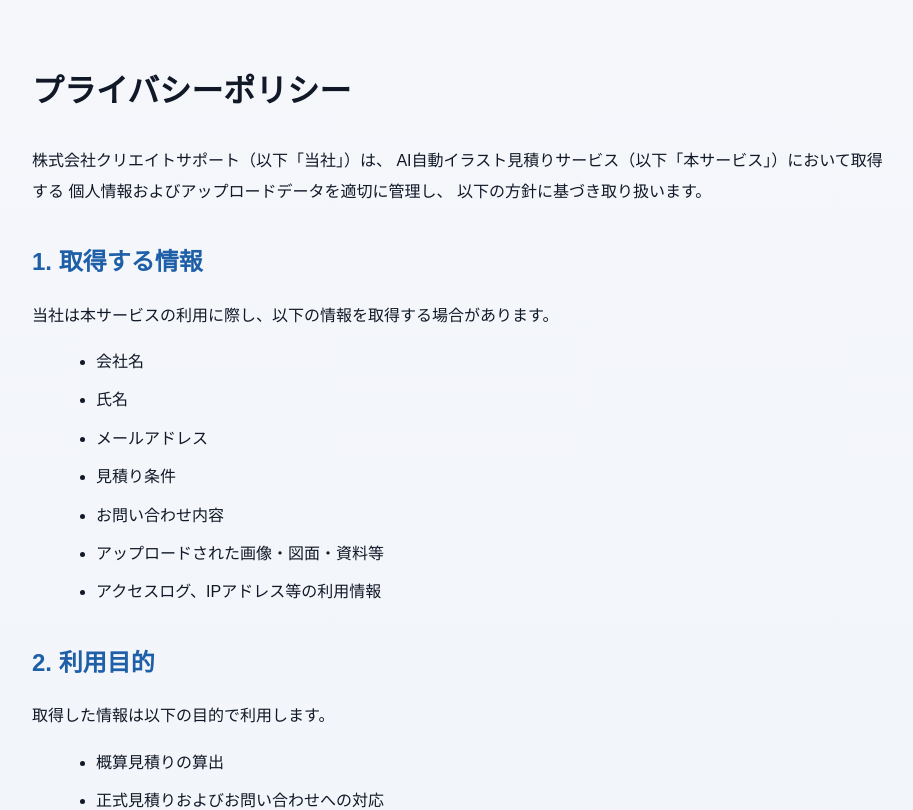
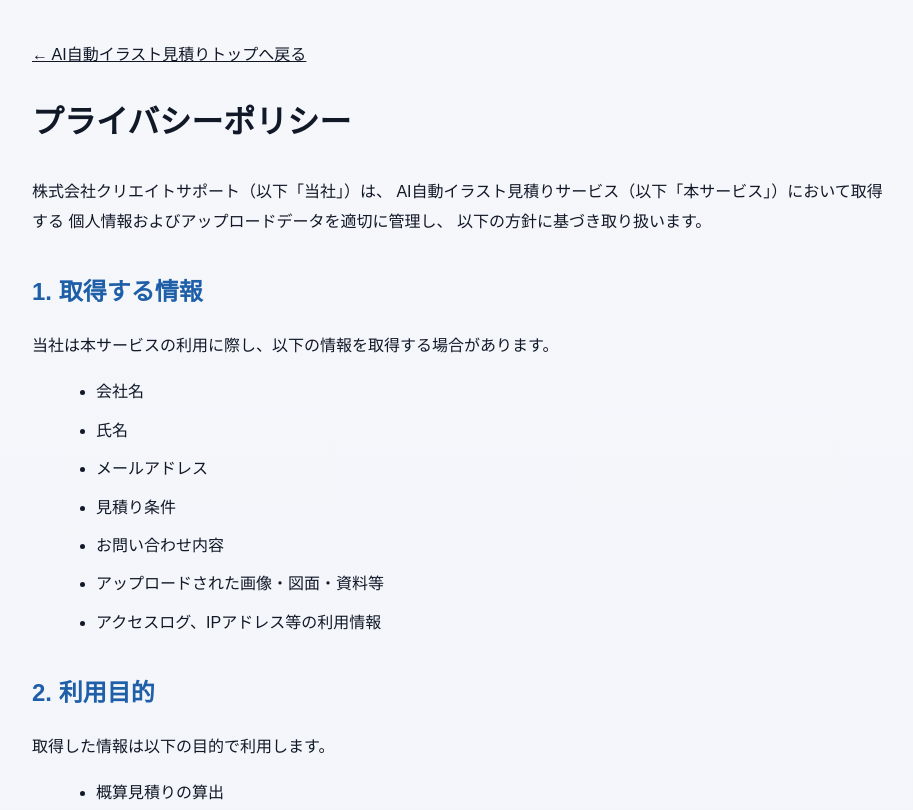
Before and after one commit to k-hioki-source/ai-estimate, a Next.js app: page /privacy-policy in a window 1280 px wide. Shown: the top 810 px of the page, without its empty margins (178-1091 px from the left). Built offline with nearby package versions, Linux system fonts and the light colour scheme.

Commit message:
Update page.tsx

```diff
--- a/app/privacy-policy/page.tsx
+++ b/app/privacy-policy/page.tsx
@@ -7,8 +7,13 @@
 
 export default function PrivacyPolicyPage() {
   return (
-    <main className="cs-policy-page">
-      <h1>プライバシーポリシー</h1>
+   <main className="cs-policy-page">
+
+  <div className="policy-nav">
+    <a href="/">← AI自動イラスト見積りトップへ戻る</a>
+  </div>
+
+  <h1>プライバシーポリシー</h1>
 
       <p>
         株式会社クリエイトサポート（以下「当社」）は、
```
